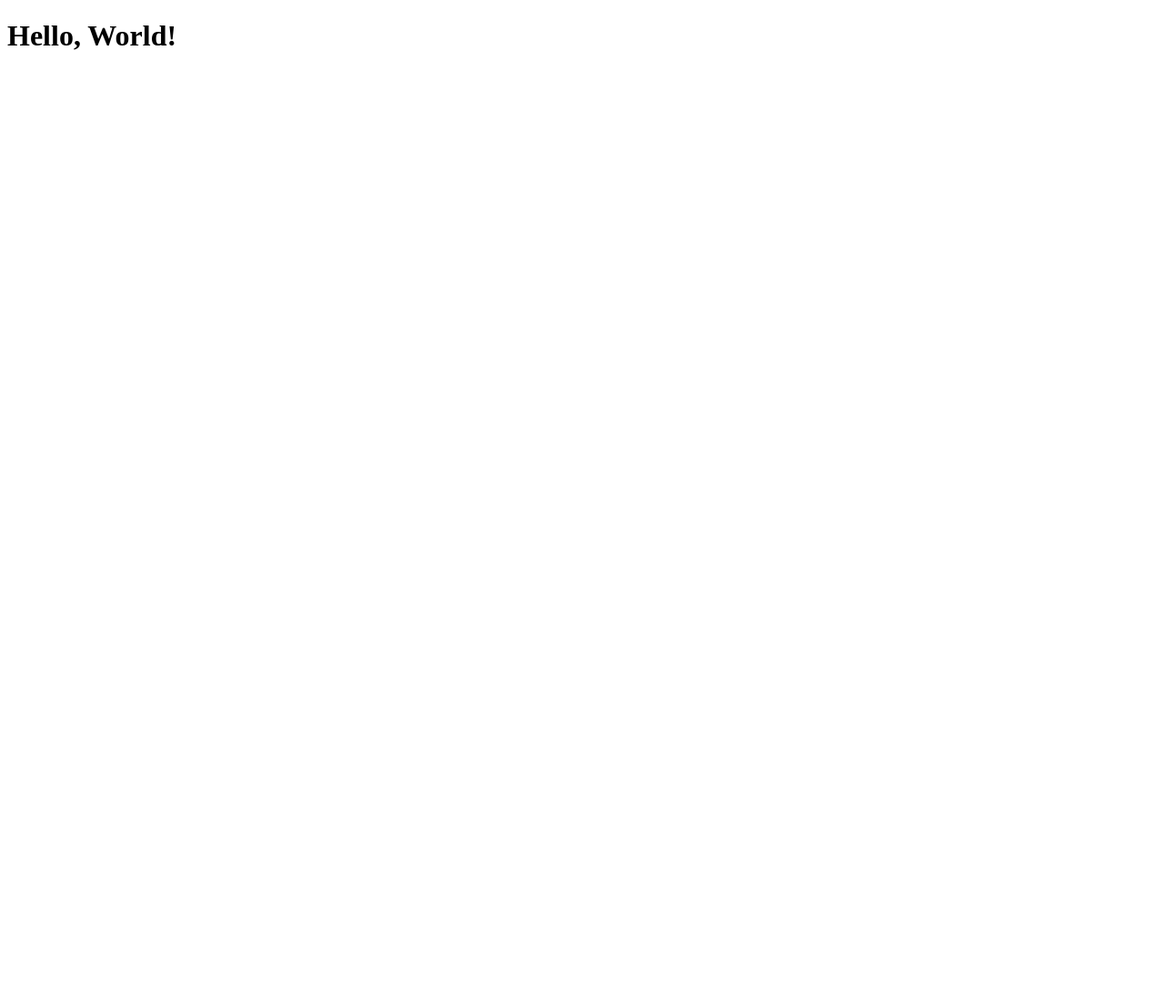
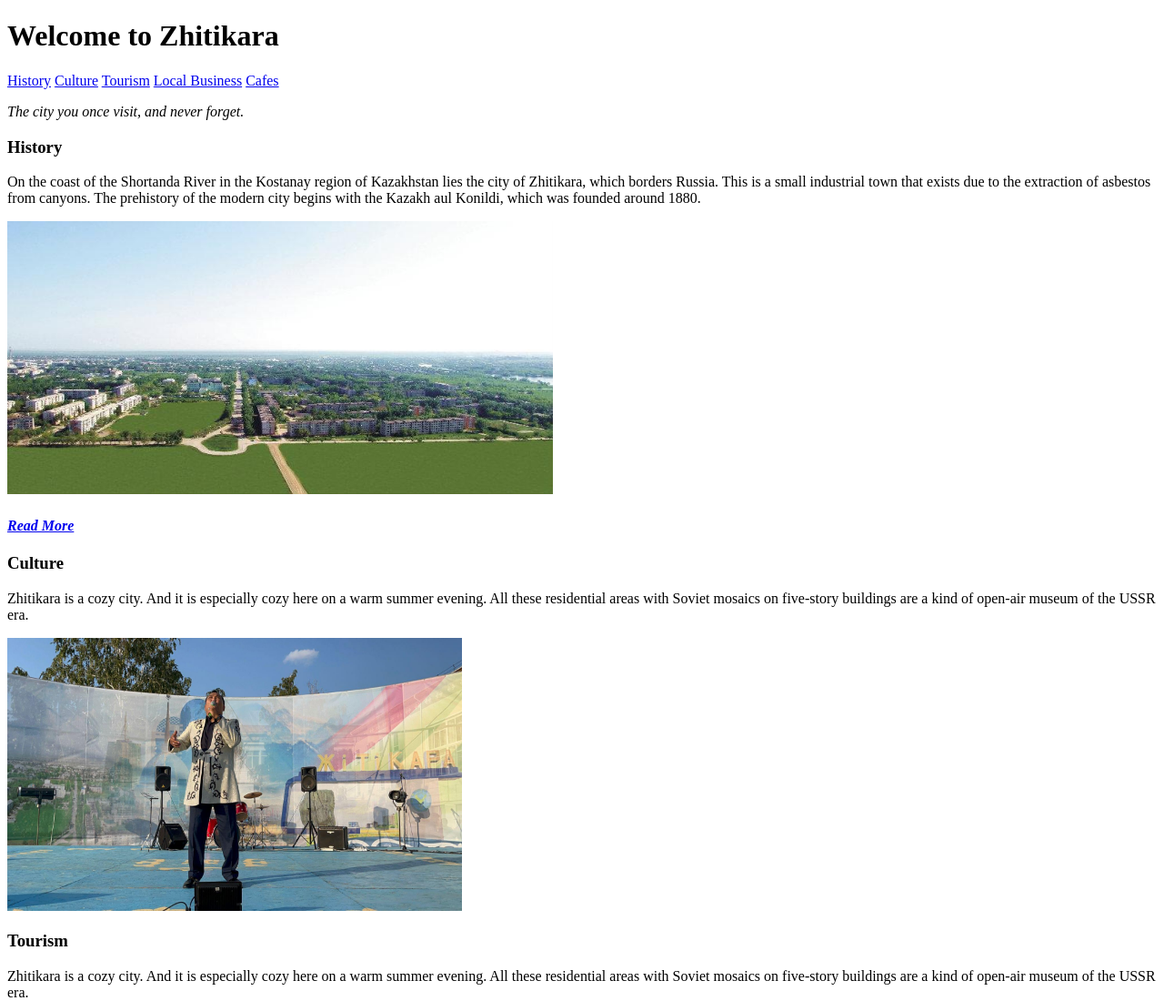
Before and after one commit to dosymzhan-begaidarov/dosymzhan-begaidarov.github.io, a plain HTML site: page index.html in a window 1280 px wide. Shown: the top 1100 px of the page at 91% size. Before the commit the page ends 800 px from the top, so only its background shows below. Drawn offline with Linux system fonts and the light colour scheme.

Commit message:
Add files via upload

```diff
--- a/index.html
+++ b/index.html
@@ -2,9 +2,49 @@
 <html lang="en">
 <head>
 <meta charset="UTF-8">
-<title>My Website</title>
+<title>Zhitikara, My Hometown</title>
 </head>
 <body>
-<h1>Hello, World!</h1>
+<header>
+<h1>Welcome to Zhitikara</h1>
+</header>
+<a href="#history">History</a>
+<a href="#culture">Culture</a>
+<a href="#tourism">Tourism</a>
+<a href="#local-business">Local Business</a>
+<a href="local-businesses.html">Cafes</a>
+<p><i>The city you once visit, and never forget.</i></p>
+<nav>
+    <main>
+        <section id="history">
+            <h3>History</h3>
+                <p>On the coast of the Shortanda River in the Kostanay region of Kazakhstan lies the city of Zhitikara,
+                    which borders Russia. This is a small industrial town that exists due to the extraction of asbestos from canyons.
+                    The prehistory of the modern city begins with the Kazakh aul Konildi, which was founded around 1880.</p>
+                    <img src="51_big.jpg" alt="My Image" width="600" height="300">
+                    <br><h4><a href="https://tochka-na-karte.ru/Goroda-i-Gosudarstva/2497-Zhitikara.html"><i>Read More</i></a></h4>
+        </section>
+        <section id="culture">
+            <h3>Culture</h3>
+                <p>Zhitikara is a cozy city. And it is especially cozy here on a warm summer evening.
+                    All these residential areas with Soviet mosaics on five-story
+                    buildings are a kind of open-air museum of the USSR era.</p>
+                    <img src="fullimage6.jpg" alt="My Image" width="500" height="300">
+        <section id="tourism">
+            <h3>Tourism</h3>
+                <p>Zhitikara is a cozy city. And it is especially cozy here on a warm summer evening.
+                    All these residential areas with Soviet mosaics on five-story
+                    buildings are a kind of open-air museum of the USSR era.</p>
+                    <img src="places.jpg" alt="My Image" width="500" height="300">
+        <section id="local-business">
+            <h3>Local Businesses</h3>
+                <p>Zhitikara is a cozy city. And it is especially cozy here on a warm summer evening.
+                                All these residential areas with Soviet mosaics on five-story
+                                buildings are a kind of open-air museum of the USSR era.</p>
+                                <h3><a href="local-businesses.html">Learn more</a></h3>
+                                <img src="local bus.jpg" alt="My Image" width="500" height="300">
+        </section>
+    </main>
+</nav>
 </body>
 </html>
```
Also changed, not shown: local-businesses.html (added, +44 -0 lines), 51_big.jpg (added), caption.jpg (added), eva-bakery.jpg (added), fullimage6.jpg (added), gorodok.jpg (added), local bus.jpg (added), places.jpg (added).
